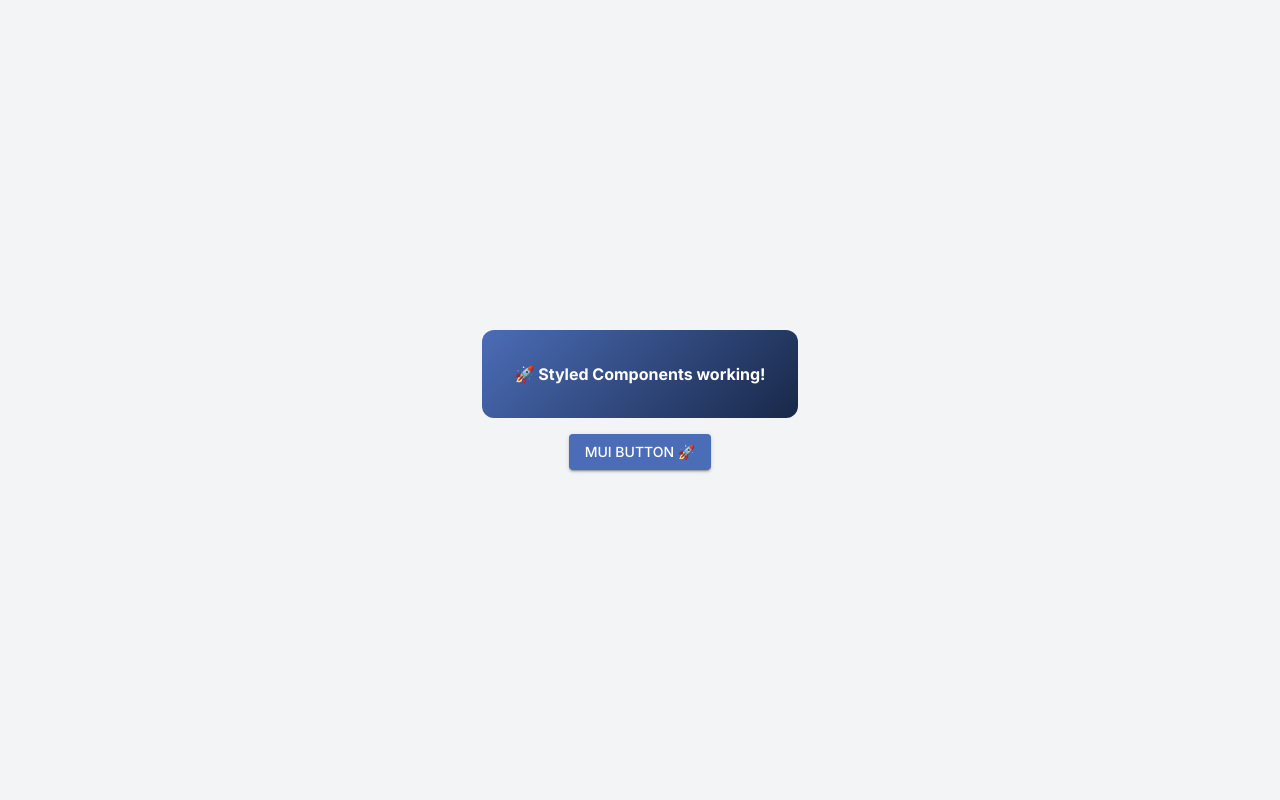
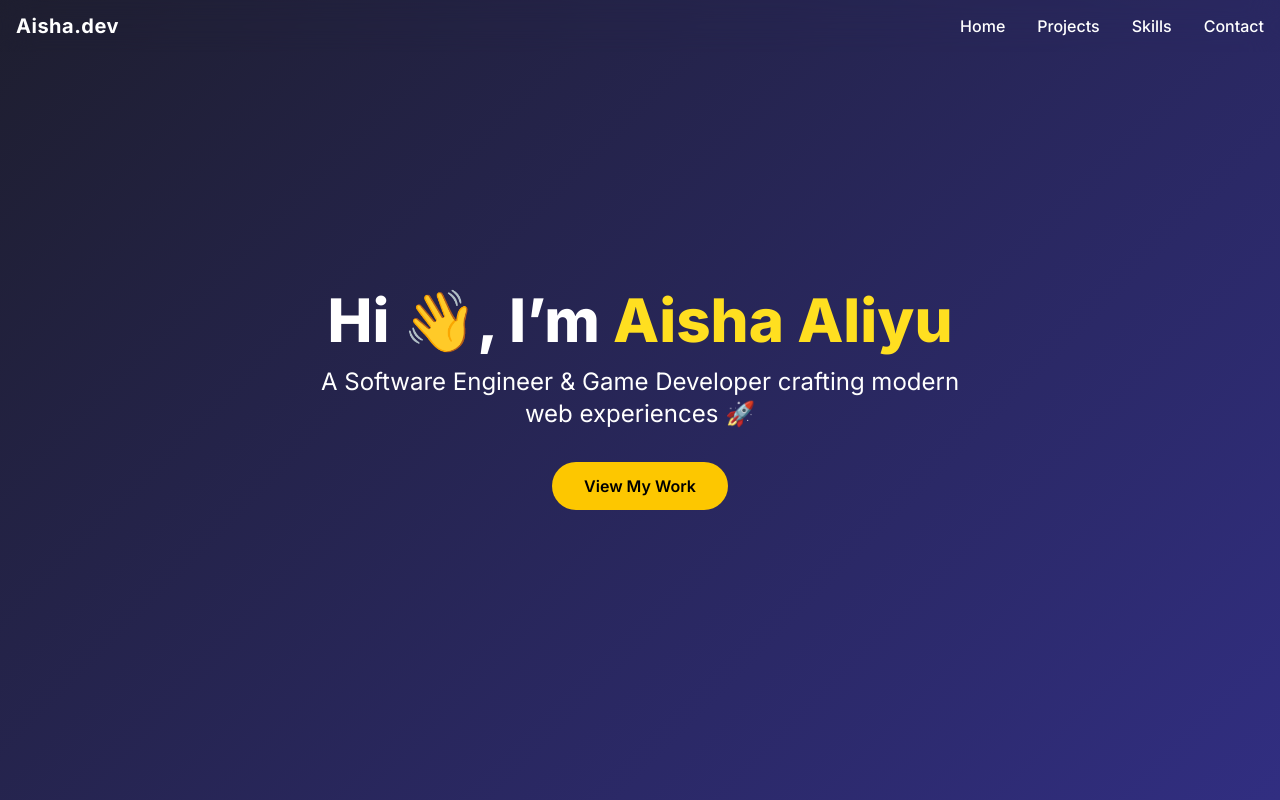
Before and after one commit to Aisha-Aliyu/portfolio-redesign, a Next.js app: page / in a window 1280 px wide. Built offline with nearby package versions, Linux system fonts and the light colour scheme.

Commit message:
Day 2: Added sticky navbar and hero section

```diff
--- a/package.json
+++ b/package.json
@@ -11,12 +11,14 @@
   "dependencies": {
     "@emotion/react": "^11.14.0",
     "@emotion/styled": "^11.14.1",
+    "@mui/icons-material": "^7.3.4",
     "@mui/material": "^7.3.4",
     "@tailwindcss/postcss": "^4.1.14",
-    "babel-plugin-styled-components": "^2.1.4",
+    "framer-motion": "^12.23.24",
     "next": "15.5.4",
     "react": "19.1.0",
     "react-dom": "19.1.0",
+    "react-icons": "^5.5.0",
     "styled-components": "^6.1.19"
   },
   "devDependencies": {
@@ -26,6 +28,7 @@
     "@types/react-dom": "^19",
     "@types/styled-components": "^5.1.34",
     "autoprefixer": "^10.4.21",
+    "babel-plugin-styled-components": "^2.1.4",
     "eslint": "^9",
     "eslint-config-next": "15.5.4",
     "postcss": "^8.5.6",
--- a/src/app/page.tsx
+++ b/src/app/page.tsx
@@ -1,12 +1,12 @@
-'use client';
-import StyledTest from "../components/StyledTest";
-import Button from "@mui/material/Button";
+import Navbar from "@/components/Navbar";
+import Hero from "@/components/Hero";
 
 export default function Home() {
   return (
-    <main className="min-h-screen flex flex-col gap-4 items-center justify-center bg-gray-100">
-      <StyledTest />
-      <Button variant="contained" color="primary">MUI Button 🚀</Button>
+    <main>
+      <Navbar />
+      <Hero />
+      {/* Add other sections later */}
     </main>
   );
 }
--- /dev/null
+++ b/src/components/Hero.tsx
@@ -0,0 +1,49 @@
+"use client";
+import { motion } from "framer-motion";
+import styled from "styled-components";
+
+const HeroContainer = styled.section`
+  min-height: 100vh;
+  display: flex;
+  flex-direction: column;
+  justify-content: center;
+  align-items: center;
+  background: linear-gradient(135deg, #1e1e2f, #312e81);
+  text-align: center;
+  color: white;
+  padding: 0 1rem;
+`;
+
+export default function Hero() {
+  return (
+    <HeroContainer id="home">
+      <motion.h1
+        initial={{ opacity: 0, y: -50 }}
+        animate={{ opacity: 1, y: 0 }}
+        transition={{ duration: 0.8 }}
+        className="text-4xl md:text-6xl font-extrabold"
+      >
+        Hi 👋, I’m <span className="text-yellow-300">Aisha Aliyu</span>
+      </motion.h1>
+
+      <motion.p
+        initial={{ opacity: 0, y: 30 }}
+        animate={{ opacity: 1, y: 0 }}
+        transition={{ duration: 1, delay: 0.2 }}
+        className="mt-4 text-lg md:text-2xl max-w-2xl"
+      >
+        A Software Engineer & Game Developer crafting modern web experiences 🚀
+      </motion.p>
+
+      <motion.a
+        href="#projects"
+        initial={{ opacity: 0, scale: 0.8 }}
+        animate={{ opacity: 1, scale: 1 }}
+        transition={{ duration: 0.7, delay: 0.4 }}
+        className="mt-8 inline-block bg-yellow-400 text-black font-semibold py-3 px-8 rounded-full hover:bg-yellow-500 transition"
+      >
+        View My Work
+      </motion.a>
+    </HeroContainer>
+  );
+}
--- /dev/null
+++ b/src/components/Navbar.tsx
@@ -0,0 +1,79 @@
+"use client";
+import { useState, useEffect } from "react";
+import { motion } from "framer-motion";
+import MenuIcon from "@mui/icons-material/Menu";
+import CloseIcon from "@mui/icons-material/Close";
+import Link from "next/link";
+
+export default function Navbar() {
+  const [navOpen, setNavOpen] = useState(false);
+  const [scrolled, setScrolled] = useState(false);
+
+  useEffect(() => {
+    const handleScroll = () => {
+      setScrolled(window.scrollY > 50);
+    };
+    window.addEventListener("scroll", handleScroll);
+    return () => window.removeEventListener("scroll", handleScroll);
+  }, []);
+
+  const navItems = [
+    { name: "Home", href: "#home" },
+    { name: "Projects", href: "#projects" },
+    { name: "Skills", href: "#skills" },
+    { name: "Contact", href: "#contact" },
+  ];
+
+  return (
+    <motion.nav
+      initial={{ y: -80, opacity: 0 }}
+      animate={{ y: 0, opacity: 1 }}
+      transition={{ duration: 0.6 }}
+      className={`fixed w-full top-0 z-50 backdrop-blur-lg transition-all ${
+        scrolled ? "bg-gradient-to-r from-indigo-600/80 to-purple-600/80 shadow-lg" : "bg-transparent"
+      }`}
+    >
+      <div className="max-w-7xl mx-auto px-4 py-3 flex justify-between items-center">
+        <Link href="/" className="text-white font-bold text-xl tracking-wide">
+          Aisha.dev
+        </Link>
+
+        {/* Desktop Menu */}
+        <ul className="hidden md:flex space-x-8 text-white font-medium">
+          {navItems.map((item) => (
+            <li key={item.name}>
+              <a href={item.href} className="hover:text-yellow-300 transition-colors">
+                {item.name}
+              </a>
+            </li>
+          ))}
+        </ul>
+
+        {/* Mobile Menu Toggle */}
+        <div className="md:hidden text-white cursor-pointer" onClick={() => setNavOpen(!navOpen)}>
+          {navOpen ? <CloseIcon fontSize="large" /> : <MenuIcon fontSize="large" />}
+        </div>
+      </div>
+
+      {/* Mobile Menu */}
+      {navOpen && (
+        <motion.div
+          initial={{ opacity: 0, y: -20 }}
+          animate={{ opacity: 1, y: 0 }}
+          className="md:hidden bg-gradient-to-r from-indigo-600/90 to-purple-600/90 px-4 pb-4"
+        >
+          {navItems.map((item) => (
+            <a
+              key={item.name}
+              href={item.href}
+              onClick={() => setNavOpen(false)}
+              className="block text-white py-2 text-lg font-medium hover:text-yellow-300"
+            >
+              {item.name}
+            </a>
+          ))}
+        </motion.div>
+      )}
+    </motion.nav>
+  );
+}
```
Also changed, not shown: 1 other file (tests, documents, lock files or other folders).
